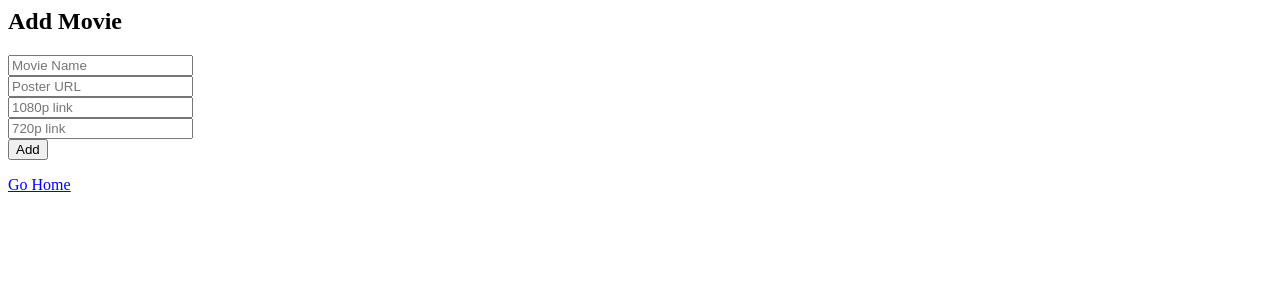
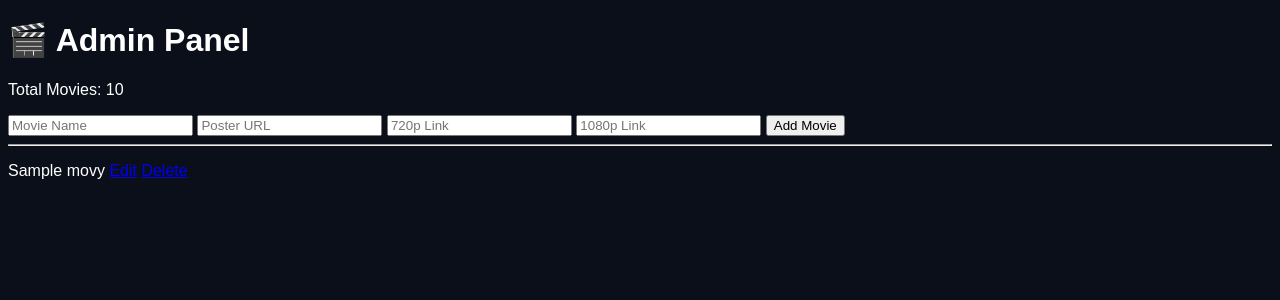
Before and after one commit to nitin2991/moviessite, a Flask app: template templates/admin.html in a window 1280 px wide. Shown: the top 300 px of the page. Run offline with Flask 3, Linux system fonts and the light colour scheme; the template is opened without the code that fills it: most values are stand-ins (such as "Sample title", 1, 10 or a date in 2020).

Commit message:
Update admin.html

```diff
--- a/templates/admin.html
+++ b/templates/admin.html
@@ -1,11 +1,27 @@
-<h2>Add Movie</h2>
+<!DOCTYPE html>
+<html>
+<body style="background:#0b0f1a;color:white;font-family:Arial">
 
-<form method="post">
-  <input name="title" placeholder="Movie Name"><br>
-  <input name="image" placeholder="Poster URL"><br>
-  <input name="link1080" placeholder="1080p link"><br>
-  <input name="link720" placeholder="720p link"><br>
-  <button type="submit">Add</button>
+<h1>🎬 Admin Panel</h1>
+<p>Total Movies: {{ total }}</p>
+
+<form method="POST" action="/add">
+<input name="name" placeholder="Movie Name">
+<input name="poster" placeholder="Poster URL">
+<input name="link_720" placeholder="720p Link">
+<input name="link_1080" placeholder="1080p Link">
+<button>Add Movie</button>
 </form>
 
-<a href="/">Go Home</a>
+<hr>
+
+{% for m in movies %}
+<p>
+{{ m.name }}
+<a href="/edit/{{ m.id }}">Edit</a>
+<a href="/delete/{{ m.id }}">Delete</a>
+</p>
+{% endfor %}
+
+</body>
+</html>
```
